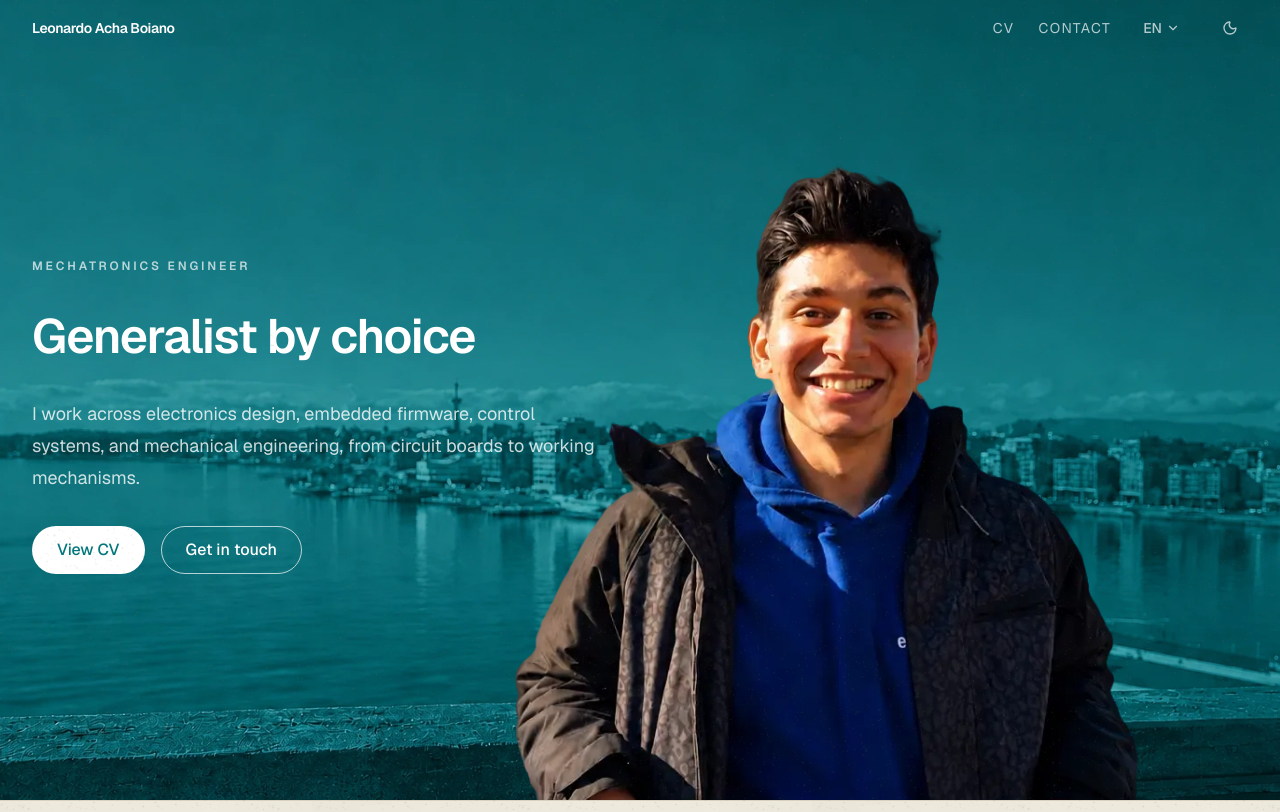
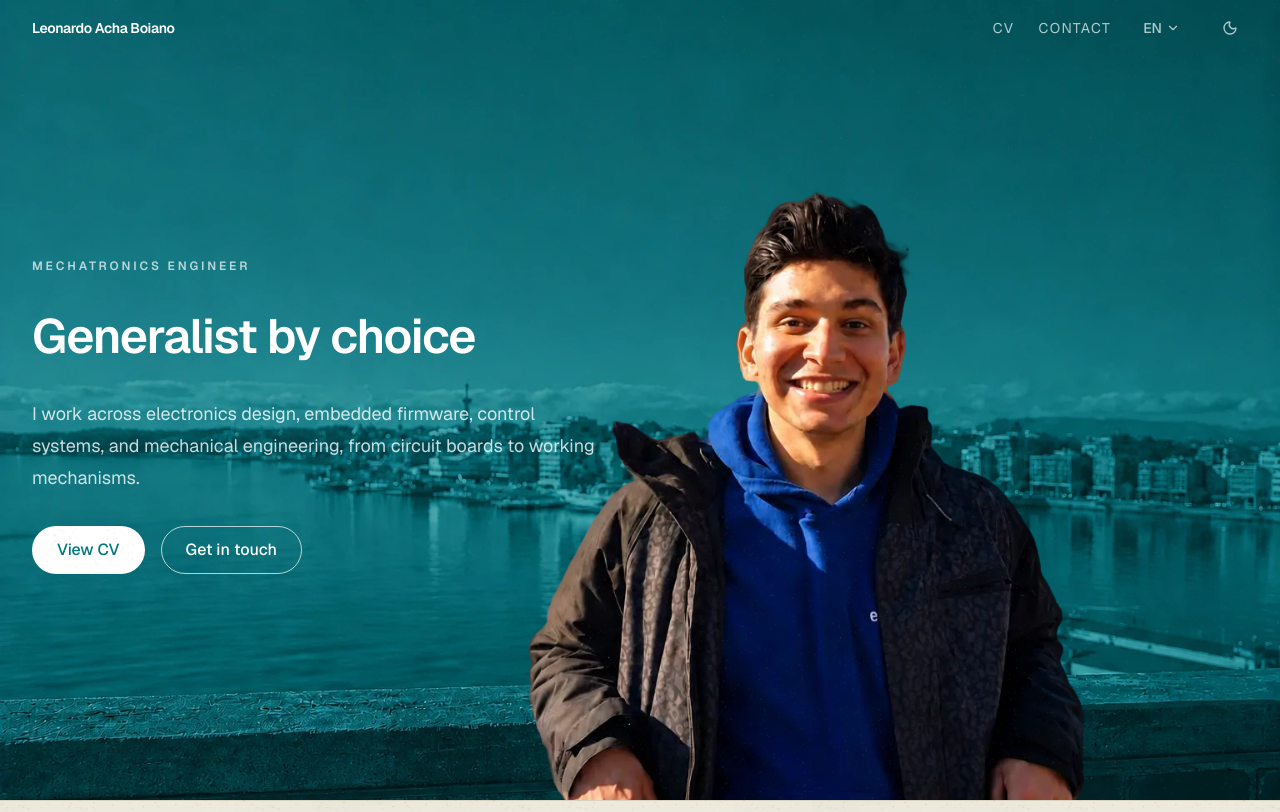
Before and after one commit to leonardoAB1/leonardoachaboiano.com, a Next.js app: page /en in a window 1280 px wide. Shown: the top 812 px of the page. Built offline with nearby package versions, Linux system fonts and the light colour scheme.

Commit message:
fix: keep hero parallax scale at native size when at rest

```diff
--- a/src/components/home/Hero.tsx
+++ b/src/components/home/Hero.tsx
@@ -111,6 +111,15 @@ export function Hero(): ReactElement {
     : PARALLAX_PERSON_PX;
   const bgY = useTransform(scrollYProgress, [0, 1], [0, bgMax]);
   const personY = useTransform(scrollYProgress, [0, 1], [0, personMax]);
+  // Scale must grow from 1 (true native size, matching the pre-parallax
+  // photo exactly) rather than being a constant - a fixed scale would zoom
+  // the image at rest, before any scrolling happens.
+  const bgScale = useTransform(scrollYProgress, [0, 1], [1, PARALLAX_BG_SCALE]);
+  const personScale = useTransform(
+    scrollYProgress,
+    [0, 1],
+    [1, PARALLAX_PERSON_SCALE],
+  );
 
   // While the hero dominates the viewport, tint the page scrollbar in hero
   // colors (see .over-hero in globals.css) so the gutter doesn't cut a cream
@@ -151,10 +160,7 @@ export function Hero(): ReactElement {
         className="absolute inset-0 overflow-hidden"
         aria-hidden="true"
       >
-        <m.div
-          style={{ y: bgY, scale: PARALLAX_BG_SCALE }}
-          className="absolute inset-0"
-        >
+        <m.div style={{ y: bgY, scale: bgScale }} className="absolute inset-0">
           <Image
             src="/images/portrait-hero-background.webp"
             alt=""
@@ -166,7 +172,7 @@ export function Hero(): ReactElement {
           />
         </m.div>
         <m.div
-          style={{ y: personY, scale: PARALLAX_PERSON_SCALE }}
+          style={{ y: personY, scale: personScale }}
           className="absolute inset-0"
         >
           <Image
```
